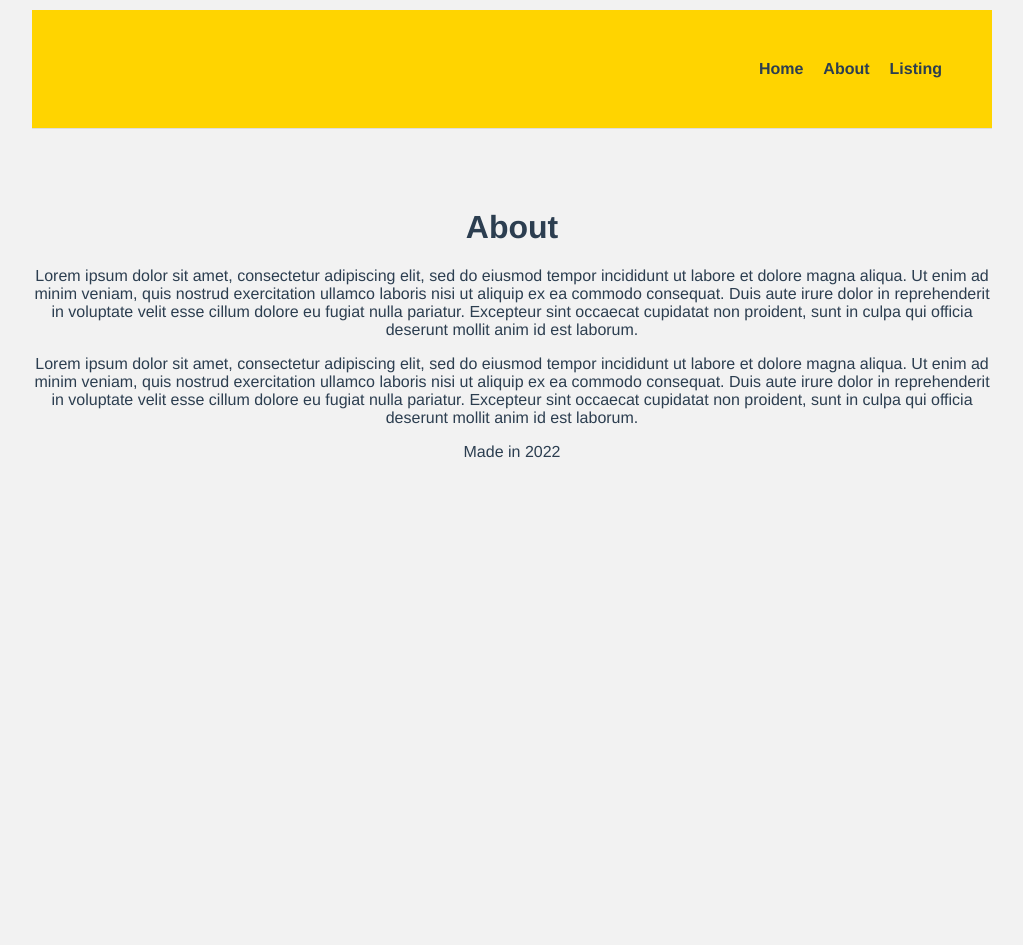
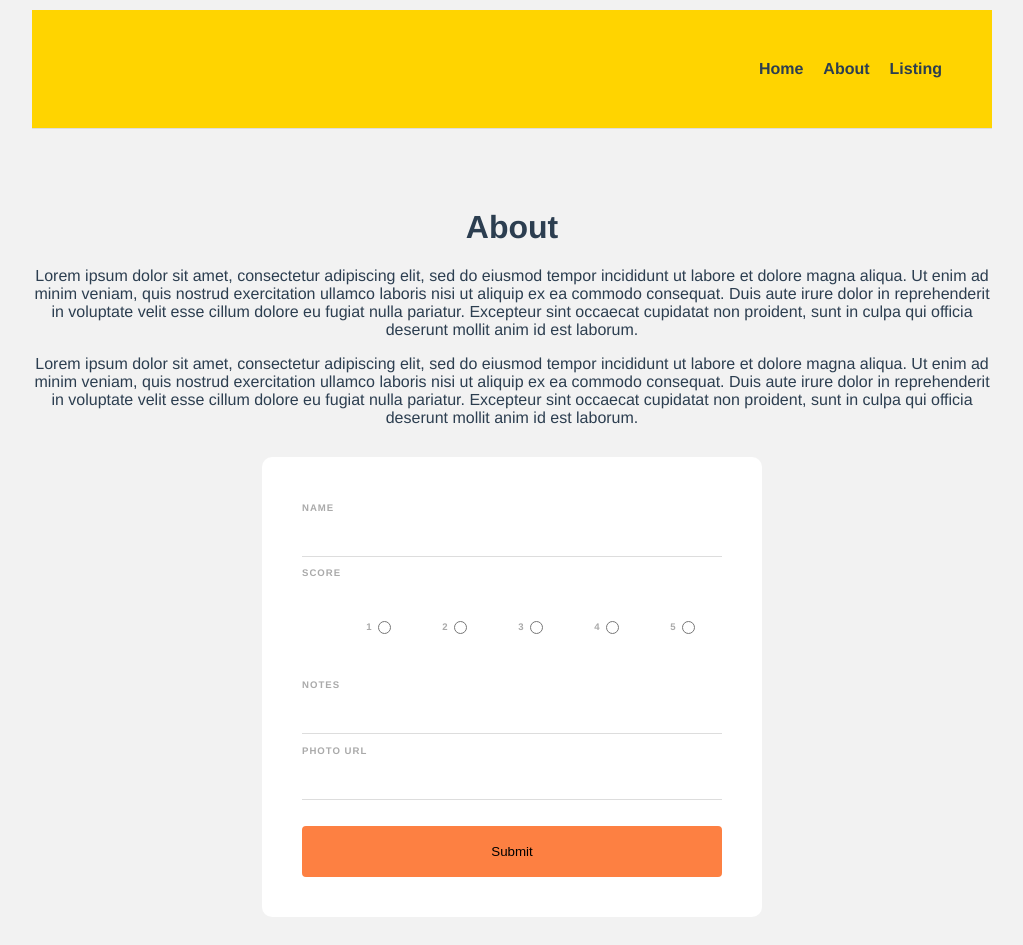
Before and after one commit to iambexnewton/next.js-practice, a Next.js app: page /about in a window 1280 px wide. Shown: the top 945 px of the page, without its empty margins (128-1151 px from the left). Before the commit the page ends 800 px from the top, so only its background shows below. Built offline with nearby package versions, Linux system fonts and the light colour scheme.

Commit message:
css to form module complete

```diff
--- /dev/null
+++ b/comps/Form.js
@@ -0,0 +1,71 @@
+import styles from "../styles/Form.module.css";
+
+
+const Form = () => {
+    const handleSubmit =  (event) => {
+        event.preventDefault();
+        console.log(event.target.value);
+      };
+
+
+    return (
+
+
+
+<form className={styles.form} onSubmit={handleSubmit}>
+    <label className={styles.title}>Name</label>
+    <input id="name" type="name" className={styles.inputText}/>
+
+
+    <p className={styles.title}>Score</p>
+    <ul className={styles.ul}>
+<li className={styles.li}>
+  <label className={styles.label}>1</label>
+<input className={styles.input} type="radio" value="one"  />
+</li>
+<li className={styles.li}>
+  <label className={styles.label}>2</label>
+   <input className={styles.input} type="radio" value="two" />
+</li>
+<li className={styles.li}>
+    <label className={styles.label}>3</label>
+   <input className={styles.input} type="radio" value="three"/>
+</li>
+<li className={styles.li}>
+  <label className={styles.label}>4</label>
+   <input className={styles.input} type="radio" value="four" /></li>
+<li className={styles.li}>
+<label className={styles.label}>5</label>
+   <input className={styles.input} type="radio" value="five" />
+   </li>
+   </ul>
+
+
+
+    <label className={styles.title}>Notes</label>
+    <input type="text" className={styles.inputText}/>
+
+ <label className={styles.title}>Photo URL</label>
+    <input type="text" className={styles.inputText}/>
+<span>
+    <div className={styles.imagewrapper}>
+    {/* <img :src="set.photo" alt="" class="form-img" />  */}
+    </div>
+</span>
+
+
+    {/* <label>Group</label> */}
+    {/* <select v-model="set.group" v-if="groups.length > 0">
+<option value="">Select Group</option>
+<option :value="group.name" v-for="group of groups" :key="groups.id">{{group.name}}</option>
+    </select>
+    */}
+
+<div className={styles.buttonArea}>
+    <button type="submit" className={styles.submit}>Submit</button>
+  </div>
+ </form>
+
+    )}
+
+    export default Form;
--- a/pages/about.js
+++ b/pages/about.js
@@ -1,4 +1,7 @@
+import Link from "next/link";
+import styles from "../styles/Home.module.css"
 import Head from "next/head";
+import Form from "../comps/Form"
 
 const About = () => {
   return (
@@ -27,7 +30,15 @@ const About = () => {
           pariatur. Excepteur sint occaecat cupidatat non proident, sunt in
           culpa qui officia deserunt mollit anim id est laborum.
         </p>
-      </div>
+
+              </div>
+
+              <section>
+                <Form />
+              </section>
+              <Link href="/listing">
+          <a className={styles.btn}>See Listing</a>
+        </Link>
     </>
   );
 };
--- /dev/null
+++ b/styles/Form.module.css
@@ -0,0 +1,144 @@
+
+  .form {
+    max-width: 420px;
+    margin: 30px auto;
+    background: white;
+    text-align: left;
+    padding: 40px;
+    border-radius: 10px;
+
+  }
+  .label {
+    color: #aaa;
+    font-size: 0.6em;
+    text-transform: uppercase;
+    letter-spacing: 1px;
+    font-weight: bold;
+
+  }
+  .title {
+    color: #aaa;
+    font-size: 0.6em;
+    text-transform: uppercase;
+    letter-spacing: 1px;
+    font-weight: bold;
+
+  }
+
+  .cta {
+    border-radius: 4px;
+    border-width: 2px;
+    color: #0b1117;
+    font-weight: 550;
+    padding: 16px;
+    font-size: 0.875rem;
+    border:solid;
+    position:relative;
+    border-collapse: collapse;
+     background-color: rgb(253, 128, 36);
+     border-color: rgb(253, 128, 36);
+  }
+  .cta:hover{
+    cursor: pointer;
+    background: transparent;
+    font-weight: 550;
+    padding: 16px;
+
+  }
+  .imagewrapper {
+  display: flex;
+  align-items: center;
+  justify-content: center;
+  }
+
+  .form-img {
+  height: 100px;
+  width: 100px;
+  }
+  .buttonArea {
+    display: flex;
+    justify-content: center;
+  }
+
+  .submit {
+    text-align: center;
+    background: #fd8042;
+    padding: 16px;
+    margin-top: 20px;
+    border-radius: 4px;
+    border-width: 2px;
+    border-style: solid;
+    border-color:#fd8042;
+    width: 100%;
+    cursor: pointer;
+  }
+
+  .submit:hover{
+    text-align: center;
+    background: #ffd400;
+    padding: 16px;
+    margin-top: 20px;
+    border-radius: 4px;
+    border-width: 2px;
+    border-style: solid;
+    border-color:#ffd400;
+
+    cursor: pointer;
+  }
+  .card-area {
+  display: flex;
+  justify-content: center;
+  }
+  .card {
+  background-color: rgb(252, 233, 233);
+  width: 60%;
+  display: flex;
+  flex-direction: column ;
+  align-items: flex-start;
+  padding: 30px
+  }
+
+  .score {
+    display: block;
+    padding: 10px 6px;
+    width: 100%;
+    box-sizing: border-box;
+    border: none;
+    border-bottom: 1px solid #ddd
+  }
+  .icon {
+   align-self: center;
+  }
+  .radio
+   {
+    display: inline-block;
+    width: 16px;
+    margin:0 30px 0 0;
+    position: relative;
+    top: 2px;
+
+  }
+  .ul {
+    list-style: none;
+    justify-content: space-around;
+    display:flex;
+    align-items: baseline;
+  }
+
+  .li {
+    display: flex;
+    align-items: center;
+    margin: 24px;
+  }
+
+  .inputText {
+    margin-top: 24px;
+    margin-bottom: 6px;
+    display: block;
+    width: 100%;
+    box-sizing: border-box;
+    border: none;
+    border-bottom: 1px solid #ddd;
+    color: #555;
+
+  }
--- a/styles/globals.css
+++ b/styles/globals.css
@@ -1,23 +1,16 @@
-@import url('');
-
 
 
 body {
   background: #f2f2f2;
   color: #2c3e50;
   font-family: Avenir, Helvetica, Arial, sans-serif;
-  -webkit-font-smoothing: antialiased;
-  -moz-osx-font-smoothing: grayscale;
   text-align: center;
 }
 a {
   color: #2c3e50;
   text-decoration: none;
 }
-.content {
-  max-width: 960px;
-  margin: 0 auto;
-}
+
 nav {
   margin: 10px auto 80px;
   padding: 10px 0;
@@ -48,6 +41,7 @@ nav a:active {
   color: white;
   background: red;
 }
+
 .not-found {
   text-align: center;
 }
@@ -56,3 +50,7 @@ nav a:active {
   color: blue;
   text-decoration: underline;
 }
+.content {
+  max-width: 960px;
+  margin: 0 auto;
+}
```
Also changed, not shown: pages/index.js (+1 -10 lines), pages/api/hello.js (line endings or trailing spaces), styles/Ninjas.module.css (line endings or trailing spaces).
